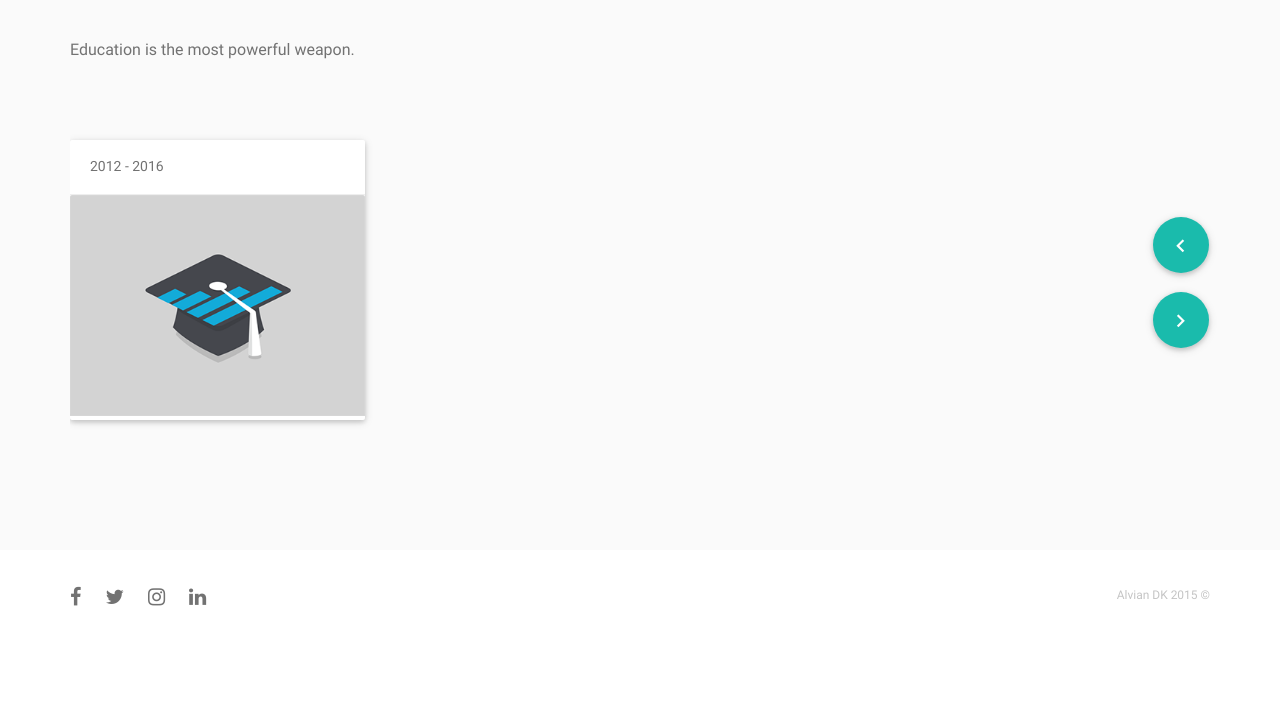
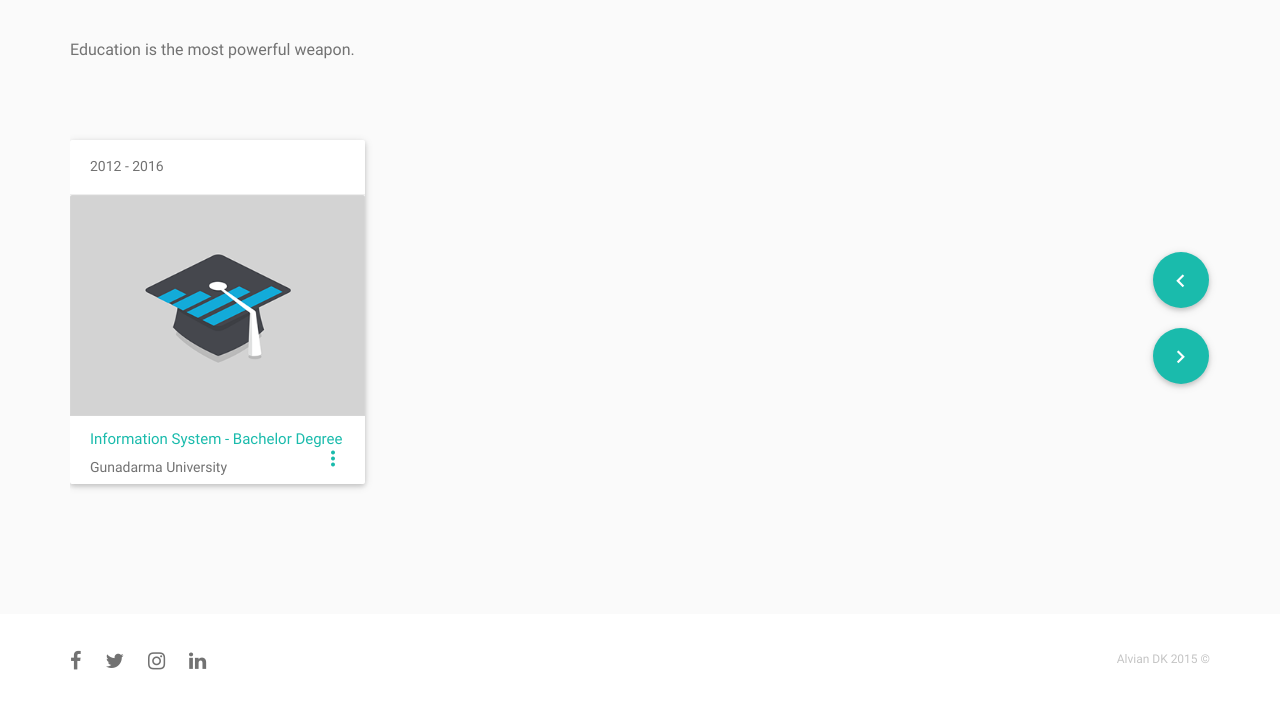
Before and after one commit to alviandk/private-upload, a Django app: page / in a window 1280 px wide. Shown: the part 2505-3213 px from the top of the page. Before the commit the page ends 3111 px from the top, so only its background shows below. Run offline with Django 3.2, Linux system fonts and the light colour scheme; parts of the project's set-up code (start-up, migrations or seed data) failed here and were passed over; some libraries are stand-ins or nearby versions.

Commit message:
education

```diff
--- a/templates/portofolio/index.html
+++ b/templates/portofolio/index.html
@@ -577,10 +577,10 @@
                                   <img class="activator" src="{% static 'images/grad-cap.png' %}" alt="">
                                 </div>
                               </div>
-                              <!--<div class="card-content">-->
-                                <!--<span class="card-title activator brand-text">Information System - Bachelor Degree<i class="mdi-navigation-more-vert right"></i></span>-->
-                                <!--<p>Gunadarma University</p>-->
-                              <!--</div>-->
+                              <div class="card-content">
+                                <span class="card-title activator brand-text">Information System - Bachelor Degree<i class="mdi-navigation-more-vert right"></i></span>
+                                <p>Gunadarma University</p>
+                              </div>
                               <!-- Reveal content-->
                               <!--<div class="card-reveal">-->
                                 <!--<div class="rev-title-wrap">-->
```
